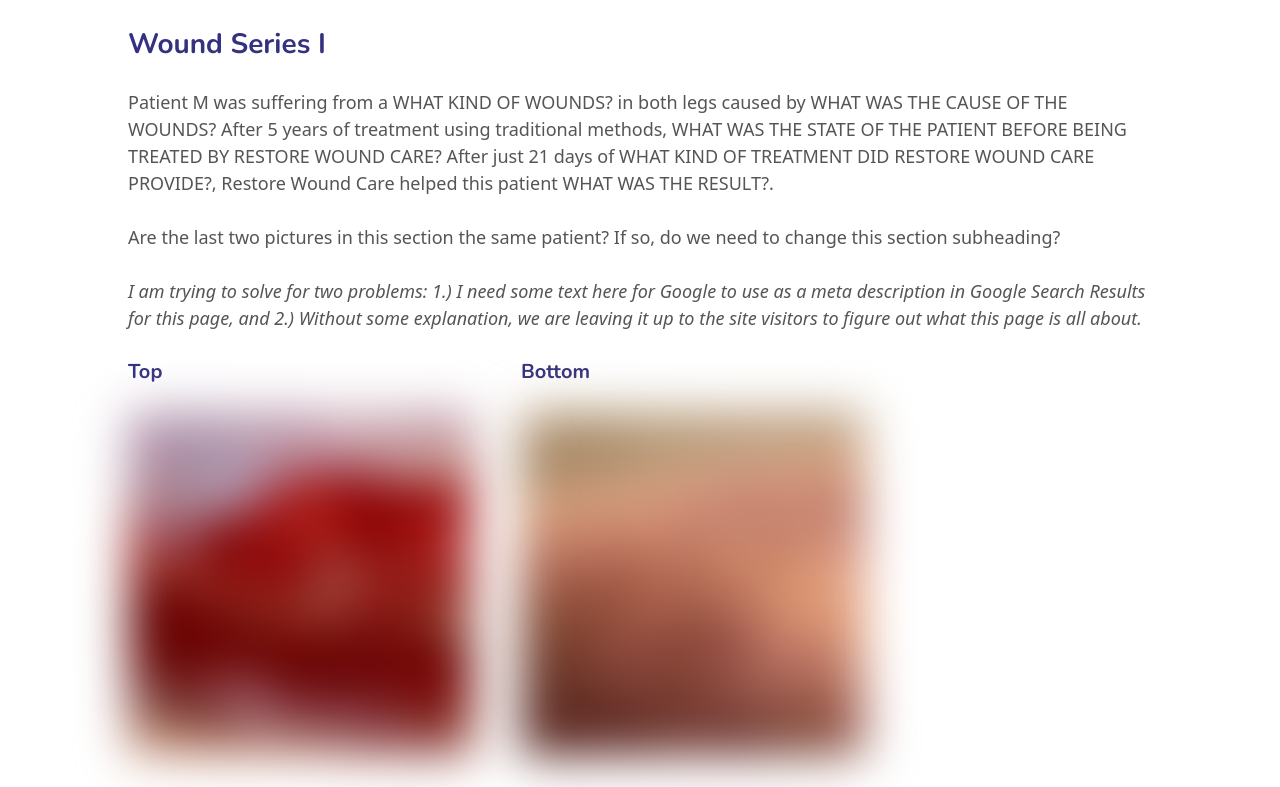
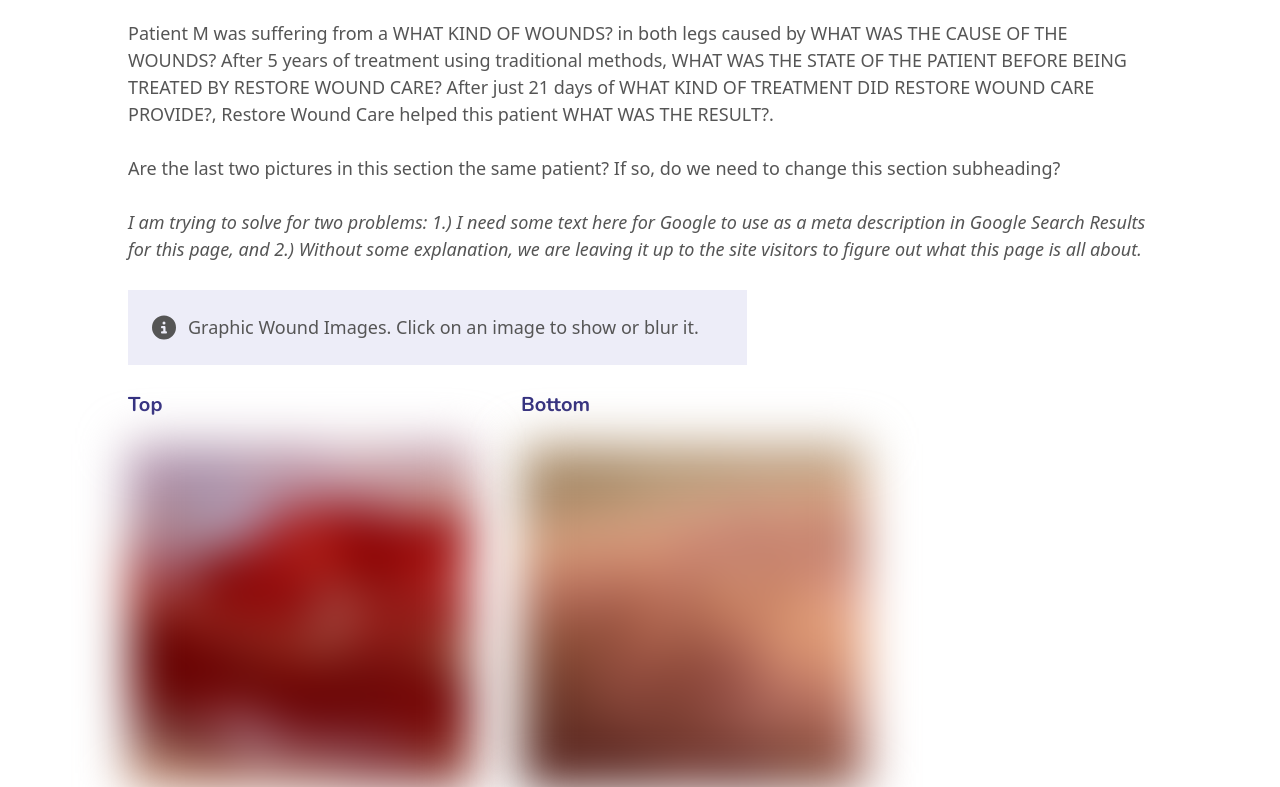
Before and after one commit to bmehder/restore-wound-care, a SvelteKit app: page /case-studies in a window 1280 px wide. Shown: the part 300-1087 px from the top of the page. Built offline with nearby package versions, Linux system fonts and the light colour scheme.

Commit message:
added Notice

```diff
--- /dev/null
+++ b/src/lib/Notice.svelte
@@ -0,0 +1,18 @@
+<script>
+  import Information from '$lib/icons/Information.svelte'
+</script>
+
+<p class="blur-notice">
+  <Information />
+  <span><slot /></span>
+</p>
+
+<style>
+  .blur-notice {
+    display: inline-flex;
+    gap: var(--half-size);
+    padding: var(--size);
+    padding-inline-end: var(--double-size);
+    background-color: var(--accent-light);
+  }
+</style>
--- /dev/null
+++ b/src/lib/icons/Information.svelte
@@ -0,0 +1,13 @@
+<svg xmlns="http://www.w3.org/2000/svg" viewBox="0 0 512 512"
+  ><path
+    fill="currentColor"
+    d="M256 512a256 256 0 1 0 0-512a256 256 0 1 0 0 512zm-40-176h24v-64h-24c-13.3 0-24-10.7-24-24s10.7-24 24-24h48c13.3 0 24 10.7 24 24v88h8c13.3 0 24 10.7 24 24s-10.7 24-24 24h-80c-13.3 0-24-10.7-24-24s10.7-24 24-24zm40-208a32 32 0 1 1 0 64a32 32 0 1 1 0-64z"
+  /></svg
+>
+
+<style>
+  svg {
+    width: var(--size);
+    aspect-ratio: 1;
+  }
+</style>
--- a/src/lib/styles/theme.css
+++ b/src/lib/styles/theme.css
@@ -12,6 +12,7 @@
   --text-color: #555;
   --light: #e6eee6;
   --accent: #343180;
+  --accent-light: hsl(242, 45%, 95%);
   --alt-one: #89e0d7;
   --alt-two: #48e0a5;
 }
--- a/src/routes/case-studies/+page.svelte
+++ b/src/routes/case-studies/+page.svelte
@@ -1,5 +1,6 @@
 <script>
-  import { top, legWounds } from './data'
+  import Notice from '../../lib/Notice.svelte'
+  import { series1, series2 } from './data'
   import Wound from './Wound.svelte'
 </script>
 
@@ -11,8 +12,6 @@
 <h1 class="title">Case Studies</h1>
 
 <section class="flow">
-  <p class="blur-notice">Click on an image to show / blur.</p>
-
   <h2>Wound Series I</h2>
   <p>
     Patient M was suffering from a WHAT KIND OF WOUNDS? in both legs caused by WHAT WAS
@@ -33,8 +32,9 @@
       is all about.</em
     >
   </p>
-  <ul class="auto-grid top">
-    {#each top as item}
+  <Notice>Graphic Wound Images. Click on an image to show or blur it.</Notice>
+  <ul class="auto-grid series1">
+    {#each series1 as item}
       <Wound {item} />
     {/each}
   </ul>
@@ -48,19 +48,15 @@
     fix the problem? What was the result in the end?
   </p>
   <ul class="auto-grid">
-    {#each legWounds as item}
+    {#each series2 as item}
       <Wound {item} />
     {/each}
   </ul>
 </section>
 
 <style>
-  .blur-notice {
-    color: red;
-    font-weight: bold;
-  }
   @media (min-width: 48em) {
-    .top {
+    .series1 {
       max-width: 41em;
     }
   }
--- a/src/routes/case-studies/Wound.svelte
+++ b/src/routes/case-studies/Wound.svelte
@@ -1,7 +1,7 @@
 <script>
   export let item
 
-  const { heading, src, description } = item
+  const { heading, src, alt, description } = item
 
   let isBlurred = true
 
@@ -14,9 +14,9 @@
     class="square"
     class:isBlurred
     {src}
+    {alt}
     on:click={handleClick}
     on:keydown
-    alt={heading}
   />
   <p>{description}</p>
 </li>
--- a/src/routes/case-studies/data.js
+++ b/src/routes/case-studies/data.js
@@ -1,73 +1,85 @@
-export const top = [
+export const series1 = [
   {
     heading: 'Top',
     src: '/studies/top/patient-1-left-leg-before.jpg',
     description:
       'Patient M. left leg after 5 years of treatment with traditional methods.',
+    alt: 'Left leg after 5 years of treatment',
   },
   {
     heading: 'Bottom',
     src: '/studies/top/patient-1-left-leg-after.jpg',
     description: 'Patient M. left leg after 21 days with Restore Wound Care.',
+    alt: 'Left leg after 21 days of treatment with Restore Wound Care',
   },
   {
     heading: 'Top',
     src: '/studies/top/patient-1-right-leg-before.jpg',
     description:
       'Patient M. right leg after 5 years of treatment with traditional methods.',
+    alt: 'Right leg after 5 years of treatment',
   },
   {
     heading: 'Bottom',
     src: '/studies/top/patient-1-right-leg-after.jpg',
     description: 'Patient M. right leg after 21 days with Restore Wound Care.',
+    alt: 'Right after 21 days of treatment with Restore Wound Care',
   },
   {
     heading: 'Top',
     src: '/studies/top/patient-1-before.jpg',
     description:
       '6.5CM wide persistent wound unable to be healed with traditional treatments.',
+    alt: '6.5CM wide persistent wound',
   },
   {
     heading: 'Bottom',
     src: '/studies/top/patient-1-after.jpg',
     description: "After 7 weeks of treatment using Restore Wound Care's protocol.",
+    alt: 'Wound after 7 weeks of treatment using Restore Wound Care\'s protocol'
   },
 ]
 
-export const legWounds = [
+export const series2 = [
   {
     heading: 'Top',
     src: '/studies/bottom/maxine-3-24-top.jpg',
     description:
       '3-24-2021. Top wound following 2 1/2 years of traditional wound treatment. Open wound, no skin coverage. Day One with Restore Wound Care.',
+    alt: 'Top wound following 2 1/2 years of traditional wound treatment.',
   },
   {
     heading: 'Top',
     src: '/studies/bottom/maxine-5-17-top.jpg',
     description:
       '5-17-2021. Top wound following first treatment plan with Restore. Skin completely covering wound.',
+    alt: 'Top wound following first treatment plan with Restore Wound Care',
   },
   {
     heading: 'Top',
     src: '/studies/bottom/maxine-6-18-top.jpg',
     description: '6-18-2021. Top wound showing continued healing and shrinkage.',
+    alt: 'Top wound showing continued healing and shrinkage',
   },
   {
     heading: 'Side',
     src: '/studies/bottom/maxine-3-24-side.jpg',
     description:
       '3-24-2021. Side wound; basically one large wound connected to the top wound. Again, after 2 1/2 years of traditional wound treatment. Day One with Restore.',
+    alt: 'Side wound after 2 1/2 years of traditional wound treatment',
   },
   {
     heading: 'Side',
     src: '/studies/bottom/maxine-5-17-side.jpg',
     description:
       '5-17-2021. Side wound following first treatment plan showing clear separation from top wound.',
+    alt: 'Side wound showing clear separation from top wound',
   },
   {
     heading: 'Side',
     src: '/studies/bottom/maxine-6-16-side.jpg',
     description:
       '6-18-2021. Side wound magnified 10x showing complete healing with a slight discoloration of skin.',
+    alt: 'Side wound magnified 10x showing complete healing',
   },
 ]
```
